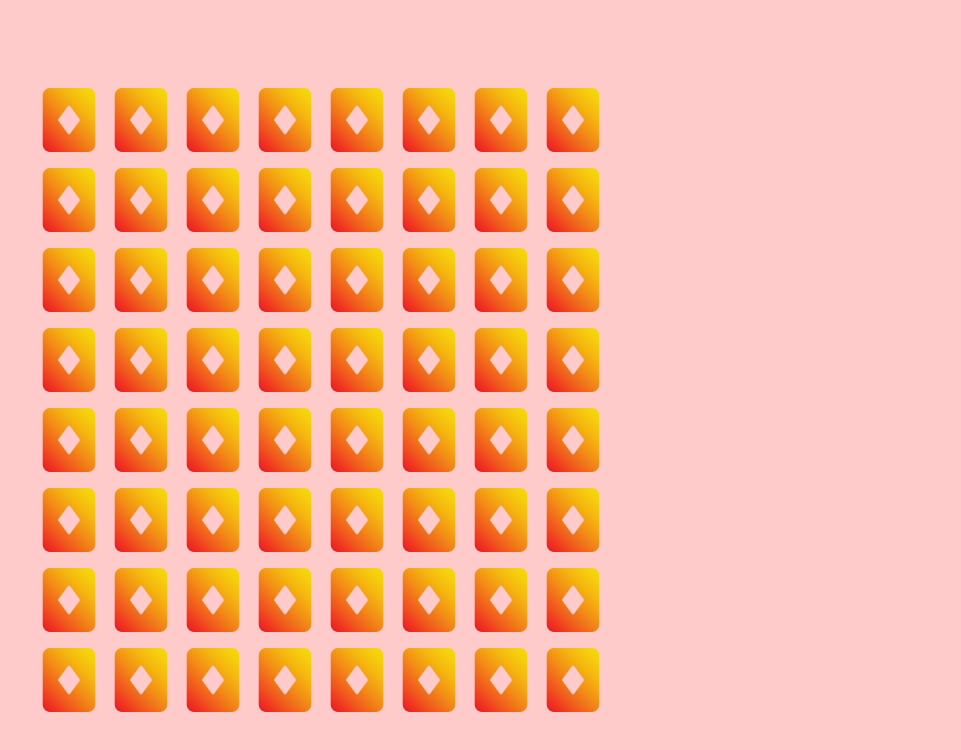
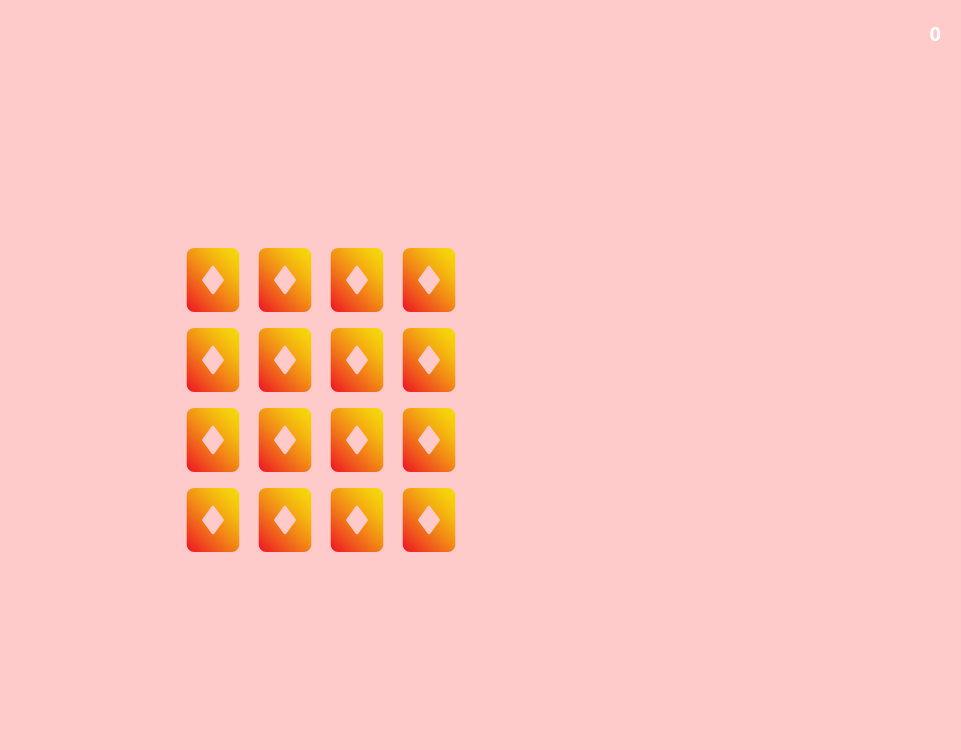
Before and after one commit to commitrider/memory-game, a React (Create React App) app: page / in a window 1280 px wide. Both pictures are taken after a click on the button "Start Game". Shown: the top 750 px of the page, without its empty margins (319-1280 px from the left). Built offline with nearby package versions, Linux system fonts and the light colour scheme.

Commit message:
Block client if event duplicated

```diff
--- a/package.json
+++ b/package.json
@@ -10,6 +10,7 @@
     "@types/node": "^16.11.51",
     "@types/react": "^18.0.17",
     "@types/react-dom": "^18.0.6",
+    "animate.css": "^4.1.1",
     "nanoid": "^4.0.0",
     "react": "^18.2.0",
     "react-dom": "^18.2.0",
--- a/src/components/Card/index.tsx
+++ b/src/components/Card/index.tsx
@@ -1,5 +1,7 @@
-import React from 'react'
+import React, { useEffect, useState } from 'react'
+import useGame from "./../../hooks/useGame";
 import placeholderImage from "./../../assets/placeholder.png"
+import { CardType } from './../../types';
 
 type Props = {
   id: string,
@@ -8,9 +10,28 @@ type Props = {
 }
 
 const Card: React.FC<Props> = ({ id, name, image }) => {
+  const { touchCard, matchedCards, touchedCards } = useGame();
+  const [isMatced, setIsMatced] = useState<boolean>(false);
+  const [isTouched, setIsTouched] = useState<boolean>(false);
+
+  const onClickCard = () => {
+    touchCard({ id, name, image } as CardType);
+  }
+
+  useEffect(() => {
+    const isMatched = matchedCards.find(card => card.id === id);
+    setIsMatced(isMatched ? true : false);
+
+    const isTouched = touchedCards.find(card => card.id === id);
+    setIsTouched(isTouched ? true : false);
+  }, [matchedCards, touchedCards])
+
+  const cardImage = isTouched || isMatced ? image : placeholderImage;
+  const isMatchedClass = isMatced ? "animate__animated animate__rotateOut" : "";
+
   return (
-    <div className='grid place-items-center h-full'>
-      <img src={placeholderImage} />
+    <div className={`grid place-items-center h-full cursor-pointer ${isMatchedClass}`} onClick={onClickCard}>
+      <img src={cardImage} width={64} height={64} />
     </div>
   )
 }
--- /dev/null
+++ b/src/components/GameScore/index.tsx
@@ -0,0 +1,16 @@
+import React from 'react'
+import useGame from "./../../hooks/useGame";
+
+type Props = {}
+
+const GameScore: React.FC<Props> = () => {
+  const { gameScore } = useGame();
+
+  return (
+    <div className='absolute top-0 right-0 m-5 font-bold text-white text-xl'>
+      { gameScore }
+    </div>
+  )
+}
+
+export default GameScore;
--- a/src/components/GameStates/Playing.tsx
+++ b/src/components/GameStates/Playing.tsx
@@ -1,11 +1,11 @@
 import React from 'react'
 import useGame from "./../../hooks/useGame";
-import { Card } from "./../index";
+import { Card, GameScore } from "./../index";
 
 type Props = {}
 
 const Playing: React.FC<Props> = () => {
-  const { gameCards, gameSettings } = useGame();
+  const { gameCards, gameSettings, gameScore } = useGame();
 
   const styles = {
     gridTemplateColumns: `repeat(${gameSettings.horizontalCardsCount}, 1fr)`,
@@ -14,6 +14,7 @@ const Playing: React.FC<Props> = () => {
 
   return (
     <div style={styles} className="grid gap-y-4 gap-x-2">
+      <GameScore />
       {
         gameCards.map((card, index) => <Card key={index} id={card.id} name={card.name} image={card.image} />)
       }
--- a/src/components/index.ts
+++ b/src/components/index.ts
@@ -4,6 +4,7 @@ import PlayingState from "./GameStates/Playing";
 import NotStartedState from "./GameStates/NotStarted";
 import FinishedState from "./GameStates/Finished";
 import GameSettings from "./GameSettings";
+import GameScore from "./GameScore";
 
 export {
   GameArea,
@@ -11,5 +12,6 @@ export {
   PlayingState,
   NotStartedState,
   FinishedState,
-  GameSettings
+  GameSettings,
+  GameScore
 };
--- a/src/constants/index.ts
+++ b/src/constants/index.ts
@@ -1,13 +1,13 @@
 import { GameStateEnum } from './../types';
 
 const GAME_SETTINGS = Object.freeze({
-  MINIMUM_HORIZONTAL_CARDS_COUNT: 8,
-  MAXIMUM_HORIZONTAL_CARDS_COUNT: 32,
-  MINIMUM_VERTICAL_CARDS_COUNT: 8,
-  MAXIMUM_VERTICAL_CARDS_COUNT: 32,
+  MINIMUM_HORIZONTAL_CARDS_COUNT: 4,
+  MAXIMUM_HORIZONTAL_CARDS_COUNT: 20,
+  MINIMUM_VERTICAL_CARDS_COUNT: 4,
+  MAXIMUM_VERTICAL_CARDS_COUNT: 20,
   INITIAL: {
-    verticalCardsCount: 8,
-    horizontalCardsCount: 8,
+    verticalCardsCount: 4,
+    horizontalCardsCount: 4,
   }
 });
 
@@ -34,11 +34,16 @@ const GAME_CARDS = Object.freeze({
   INITIAL: [],
 });
 
+const GAME_CONTEXT = Object.freeze({
+  FINISHED_TRIGGER_TIMEOUT: 800,
+});
+
 export {
   GAME_SETTINGS,
   GAME_STATE,
   GAME_SCORE,
   TOUCHED_CARDS,
   MATCHED_CARDS,
-  GAME_CARDS
+  GAME_CARDS,
+  GAME_CONTEXT
 };
--- a/src/data/cards/index.ts
+++ b/src/data/cards/index.ts
@@ -1,6 +1,6 @@
+import cards from "./data.json";
 import { nanoid } from "nanoid";
 import { CardType } from './../../types';
-import cards from "./data.json";
 
 const cardData = cards.map(card => {
   return { id: nanoid(), ...card } as CardType;
--- a/src/hooks/useGame.tsx
+++ b/src/hooks/useGame.tsx
@@ -1,14 +1,15 @@
 import React, { useState, useContext, createContext, useEffect } from 'react';
 import { GameStateEnum, CardType } from './../types';
 import { cards } from "./../data";
-import { shuffleCards, shuffleCardsWithSlice } from './../utils';
+import { shuffleCards, shuffleCardsWithSlice, addRandomIdToCards } from './../utils';
 import {
   GAME_SETTINGS,
   GAME_STATE,
   GAME_SCORE,
   TOUCHED_CARDS,
   MATCHED_CARDS,
-  GAME_CARDS
+  GAME_CARDS,
+  GAME_CONTEXT
 } from "./../constants";
 
 type GameProviderType = {
@@ -26,6 +27,7 @@ type UseGameType = {
   touchCard: (card: CardType) => void;
   matchedCards: CardType[];
   gameCards: CardType[];
+  touchedCards: CardType[];
 }
 
 type GameSettingsType = {
@@ -42,22 +44,31 @@ export const GameProvider: React.FC<GameProviderType> = ({ children }) => {
   const [touchedCards, setTouchedCards] = useState<CardType[]>(TOUCHED_CARDS.INITIAL);
   const [matchedCards, setMatchedCards] = useState<CardType[]>(MATCHED_CARDS.INITIAL);
   const [gameCards, setGameCards] = useState<CardType[]>(GAME_CARDS.INITIAL);
+  const [isBlocked, setIsBlocked] = useState<boolean>(false);
 
   useEffect(() => {
     if (matchedCards.length === gameCards.length && gameCards.length > 0) {
-      setGameState(GameStateEnum.FINISHED);
-      setGameScore(GAME_SCORE.INITIAL);
-      setTouchedCards([]);
-      setMatchedCards([]);
+      setTimeout(() => {
+        setGameState(GameStateEnum.FINISHED);
+        setGameScore(GAME_SCORE.INITIAL);
+        setTouchedCards([]);
+        setMatchedCards([]);
+      }, GAME_CONTEXT.FINISHED_TRIGGER_TIMEOUT);
     }
   }, [matchedCards])
 
   const startGame = () => {
     setGameState(GameStateEnum.PLAYING);
+    const shuffledCards = prepareGameCards();
+    setGameCards(shuffledCards);
+  }
+
+  const prepareGameCards = () => {
     const totalCards = (gameSettings.verticalCardsCount * gameSettings.horizontalCardsCount) / 2;
     let shuffledCards = shuffleCardsWithSlice(cards, totalCards);
     shuffledCards = shuffleCards([...shuffledCards, ...shuffledCards]);
-    setGameCards(shuffledCards);
+    shuffledCards = addRandomIdToCards(shuffledCards);
+    return shuffledCards;
   }
 
   const finishGame = () => {
@@ -67,25 +78,35 @@ export const GameProvider: React.FC<GameProviderType> = ({ children }) => {
   const restartGame = () => startGame();
 
   const touchCard = (card: CardType) => {
-    if (touchedCards.length < 2) {
+    if (isBlocked) return;
+
+    if (touchedCards.length === 0) {
+      setTouchedCards([...touchedCards, card]);
+    } else {
+      if (touchedCards[0].id === card.id) return;
+
       setTouchedCards([...touchedCards, card]);
 
-      if (touchedCards.length === 2 && touchedCards[0].name === card.name) {
+      if (touchedCards[0].name === card.name) {
         addScore();
-        setMatchedCards(touchedCards);
+        addNewMatch(card);
         clearTouchedCards();
       } else {
         subtractScore();
         clearTouchedCards();
       }
-    } else {
-      clearTouchedCards();
     }
   }
 
+  const addNewMatch = (card: CardType) => {
+    setMatchedCards([...touchedCards, card, ...matchedCards]);
+  }
+
   const clearTouchedCards = () => {
+    setIsBlocked(true);
     setTimeout(() => {
       setTouchedCards([]);
+      setIsBlocked(false);
     }, TOUCHED_CARDS.CLEAR_TIMEOUT);
   }
 
@@ -106,6 +127,7 @@ export const GameProvider: React.FC<GameProviderType> = ({ children }) => {
     gameSettings,
     setGameSettings,
     touchCard,
+    touchedCards,
     matchedCards,
     gameCards
   }
--- a/src/layouts/Default/index.tsx
+++ b/src/layouts/Default/index.tsx
@@ -1,4 +1,5 @@
 import React from 'react'
+import 'animate.css';
 
 type Props = {
   children: React.ReactNode
--- a/src/utils/index.ts
+++ b/src/utils/index.ts
@@ -1,3 +1,4 @@
+import { nanoid } from "nanoid";
 import { CardType } from './../types';
 
 const shuffleCardsWithSlice = (cards: CardType[], total: number) => {
@@ -10,4 +11,12 @@ const shuffleCards = (cards: CardType[]) => {
               .map(({ value }) => value)
 }
 
-export { shuffleCards, shuffleCardsWithSlice };
+const addRandomIdToCards = (cards: CardType[]) => {
+  return cards.map(card => ({ ...card, id: nanoid() }))
+}
+
+export {
+  shuffleCards,
+  shuffleCardsWithSlice,
+  addRandomIdToCards
+};
```
Also changed, not shown: 1 other file (tests, documents, lock files or other folders).
